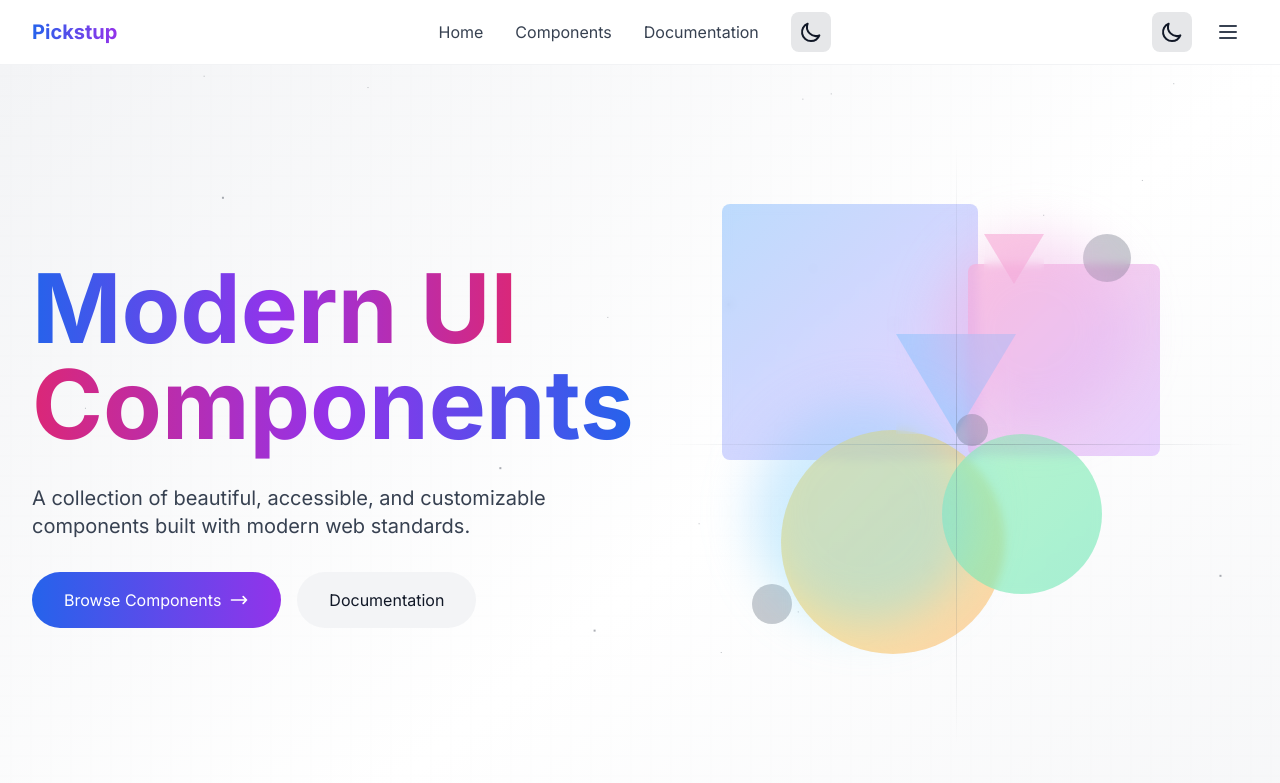
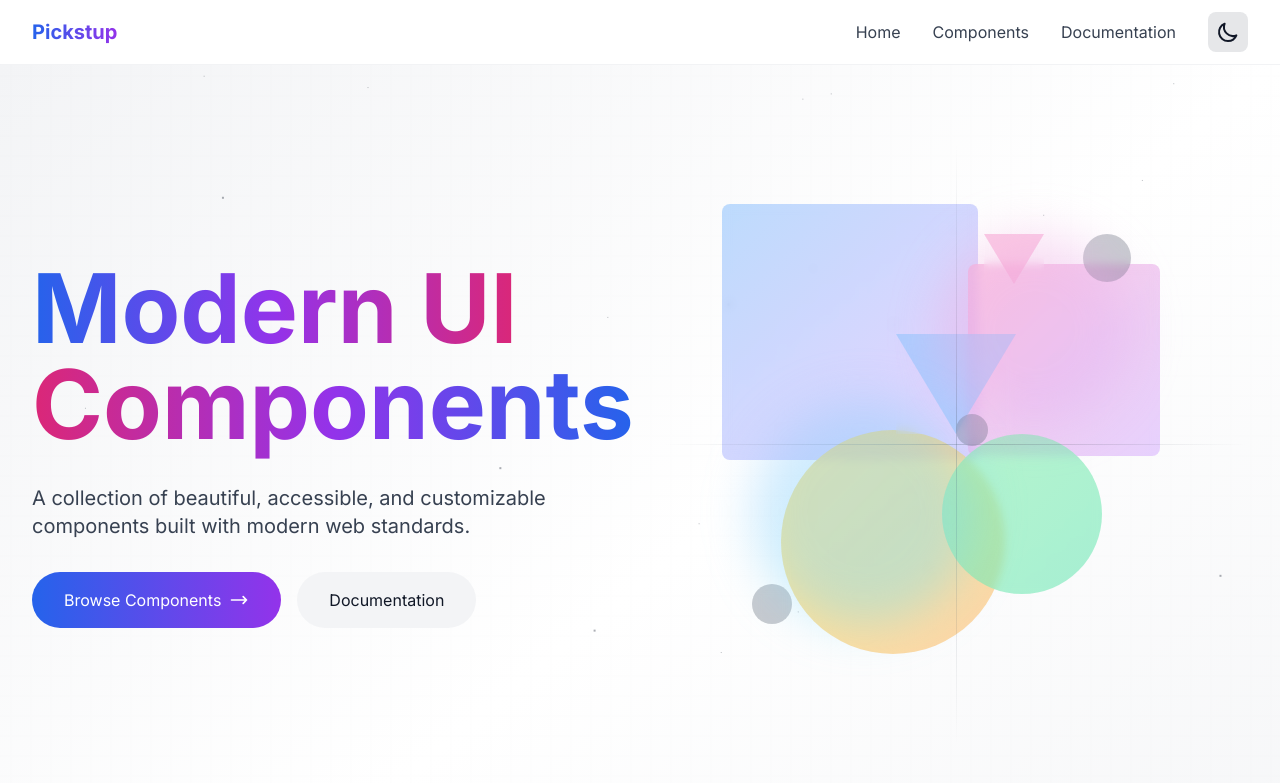
Before and after one commit to milar111/pickstup, a Next.js app: page / in a window 1280 px wide. Shown: the top 783 px of the page. Built offline with nearby package versions, Linux system fonts and the light colour scheme.

Commit message:
navbar deploed version fix

```diff
--- a/app/components/Navbar.tsx
+++ b/app/components/Navbar.tsx
@@ -30,12 +30,12 @@ export function Navbar() {
             <ThemeToggle />
           </div>
 
-          <div className="flex items-center">
+          <div className="flex md:hidden items-center">
             <ThemeToggle />
             <button
               onClick={() => setIsMenuOpen(!isMenuOpen)}
               className="ml-4 inline-flex items-center justify-center p-2 rounded-md text-gray-700 dark:text-gray-300 hover:text-gray-900 dark:hover:text-white hover:bg-gray-100 dark:hover:bg-white/10 focus:outline-none"
-              aria-expanded="false"
+              aria-expanded={isMenuOpen}
             >
               <span className="sr-only">Open main menu</span>
               <svg
```
